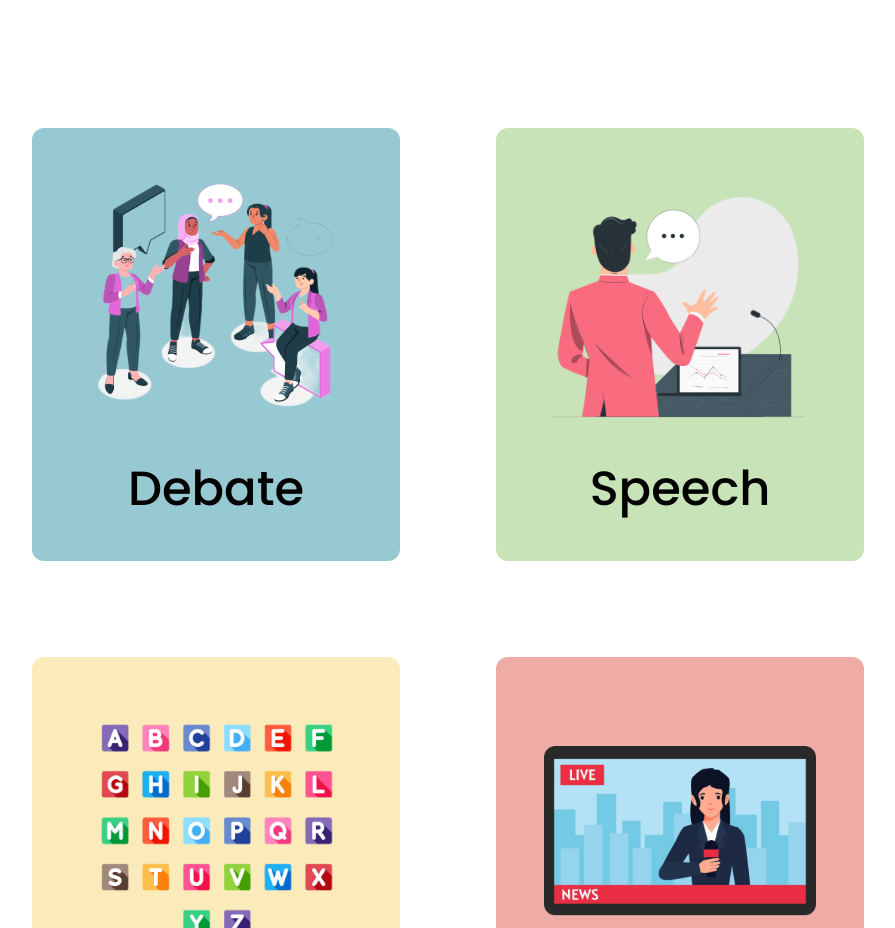
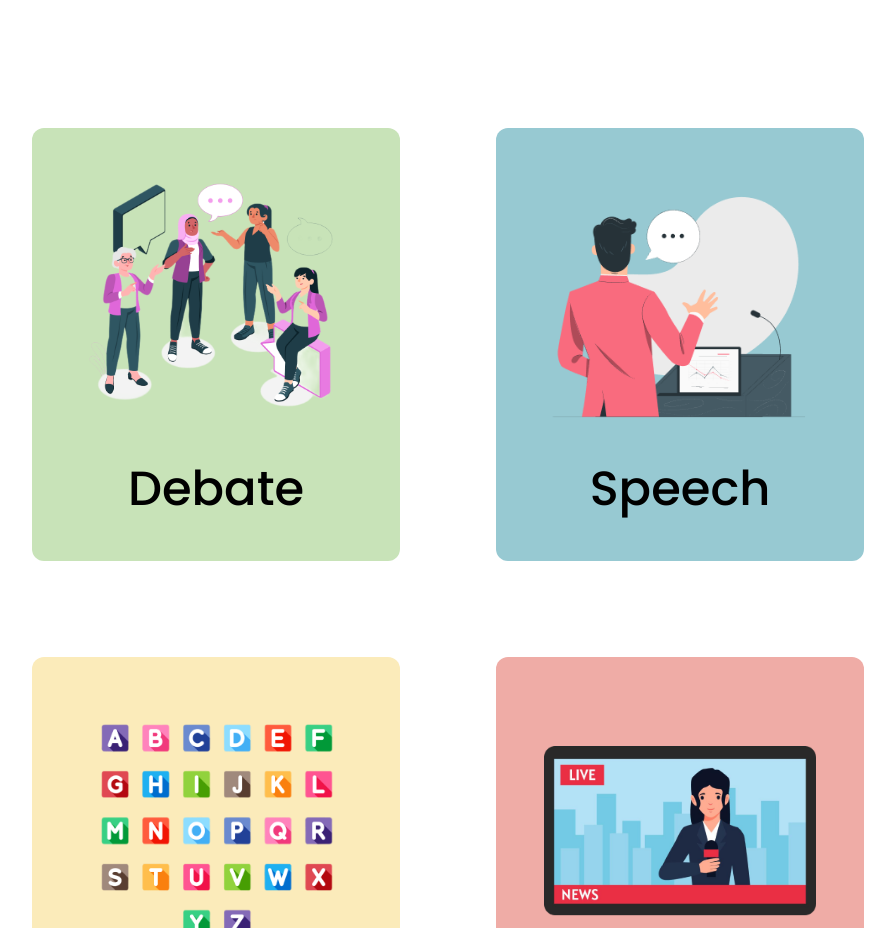
Before and after one commit to aziemp66/fef-intel, a React (Vite) app: page / in a window 1280 px wide. Shown: the part 1660-2588 px from the top of the page, without its empty margins (192-1087 px from the left). Built offline with nearby package versions, Linux system fonts and the light colour scheme.

Commit message:
Adding hover Effect

```diff
--- a/src/Components/Card/CardContainer.tsx
+++ b/src/Components/Card/CardContainer.tsx
@@ -3,16 +3,32 @@ import React from "react";
 type CardContainerProps = {
 	competition: "Scrabble" | "Speech" | "Debate" | "Newscasting";
 };
+type CardColorType = string;
 
 const CardContainer = ({ competition }: CardContainerProps) => {
-	const cardColor =
-		(competition === "Scrabble" && "bg-light-yellow") ||
-		(competition === "Speech" && "bg-light-green") ||
-		(competition === "Debate" && "bg-light-blue") ||
-		(competition === "Newscasting" && "bg-light-red");
+	let cardColor: CardColorType;
+	switch (competition) {
+		case "Scrabble":
+			cardColor = "bg-light-yellow";
+			break;
+		case "Speech":
+			cardColor = "bg-light-blue";
+			break;
+		case "Debate":
+			cardColor = "bg-light-green";
+			break;
+		case "Newscasting":
+			cardColor = "bg-light-red";
+			break;
+		default:
+			cardColor = "bg-light-yellow";
+			break;
+	}
+
+	const cardBrightColor = cardColor.replace("light", "bright");
 	return (
 		<div
-			className={`flex flex-col items-center justify-between ${cardColor} rounded-xl p-12 gap-4`}
+			className={`flex flex-col cursor-pointer items-center justify-between ${cardColor} rounded-xl p-12 gap-4 hover:${cardBrightColor} transition-all duration-300`}
 		>
 			<div className="flex justify-center items-center h-3/4">
 				<img
--- a/tailwind.config.cjs
+++ b/tailwind.config.cjs
@@ -12,7 +12,7 @@ module.exports = {
 				"bright-red": "#E9685C",
 				"bright-blue": "#8BB5BD",
 				"bright-green": "#91A784",
-				"bright-yellow": "#FFDD75",
+				"bright-yellow": "#FFD658",
 			},
 			boxShadow: {
 				"3xl": "0 35px 60px -15px rgba(0, 0, 0, 0.3)",
```
